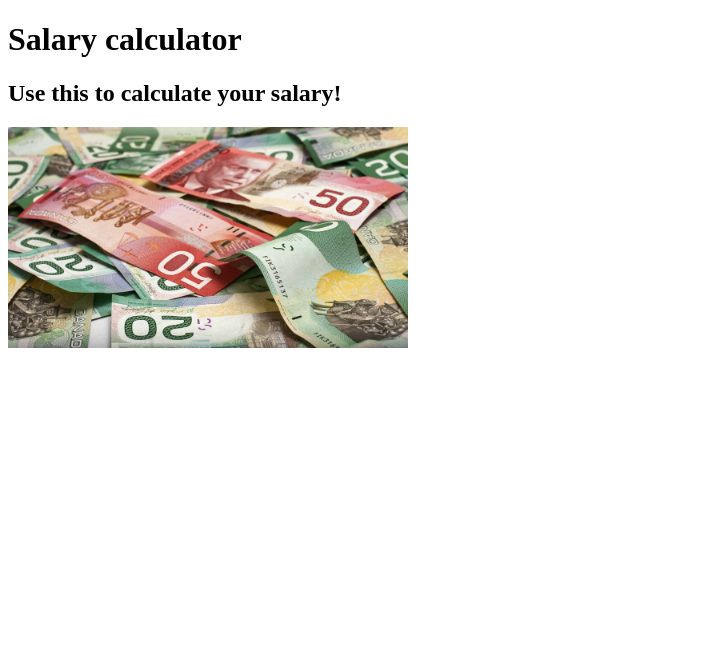
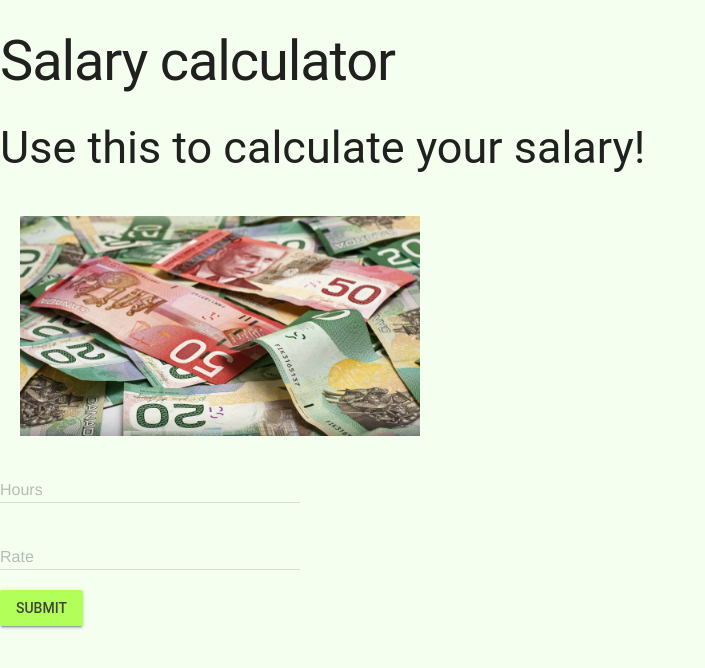
Before and after one commit to CarolynWP/Unit2-05-HTML-Salary, a plain HTML site: page index.html in a window 1280 px wide. Shown: the whole page, without its empty margins (0-705 px from the left). Drawn offline with nearby package versions, Linux system fonts and the light colour scheme.

Commit message:
stuff be not working

```diff
--- a/css/style.css
+++ b/css/style.css
@@ -1,11 +1,15 @@
-h1 {
-
+body {
+	background-color: rgb(244, 255, 240);
 }
 
 img {
-
+	padding: 20px;
 }
 
-h4 {
+h1 {
+	padding: 20px;
+}
 
+h2 {
+	padding: 20px;
 }
--- a/index.html
+++ b/index.html
@@ -17,10 +17,46 @@
     <link rel="stylesheet" href="./css/style.css" />
     <title>Salary calculator</title>
 
-		<head>
+			<!-- MDL -->
+		<link rel="stylesheet" href="https://fonts.googleapis.com/icon?family=Material+Icons" />
+		<link rel="stylesheet" href="https://code.getmdl.io/1.3.0/material.green-light_green.min.css" />
+
+		</head>
 
 	<!-- Body -->
   <body>
+		<script defer src="https://code.getmdl.io/1.3.0/material.min.js"></script>
 		<h1>Salary calculator</h1>
 		<h2>Use this to calculate your salary!</h2>
 	<img src="./images/money.jpg" width="400px" alt="mone">
+ <br>
+
+ <!-- Hours -->
+<form action="#">
+  <div class="mdl-textfield mdl-js-textfield">
+    <input class="mdl-textfield__input" type="text" pattern="-?[0-9]*(\.[0-9]+)?" id="hours">
+    <label class="mdl-textfield__label" for="hours">Hours</label>
+    <span class="mdl-textfield__error">Your input is not a number!</span>
+  </div>
+</form>
+
+		<!-- Rate -->
+<form action="#">
+  <div class="mdl-textfield mdl-js-textfield">
+    <input class="mdl-textfield__input" type="text" pattern="-?[0-9]*(\.[0-9]+)?" id="rate">
+    <label class="mdl-textfield__label" for="rate">Rate</label>
+    <span class="mdl-textfield__error">Your input is not a number!</span>
+  </div>
+</form>
+
+		<!-- Button -->
+<button class="mdl-button mdl-js-button mdl-button--raised mdl-js-ripple-effect mdl-button--accent" onclick="salary()">
+  Submit
+</button>
+ <p>
+          <div id="answers">
+            <div id="pay"></div>
+          </div>
+        </p>
+	</body>
+</html>
```
Also changed, not shown: js/script.js (+11 -0 lines).
